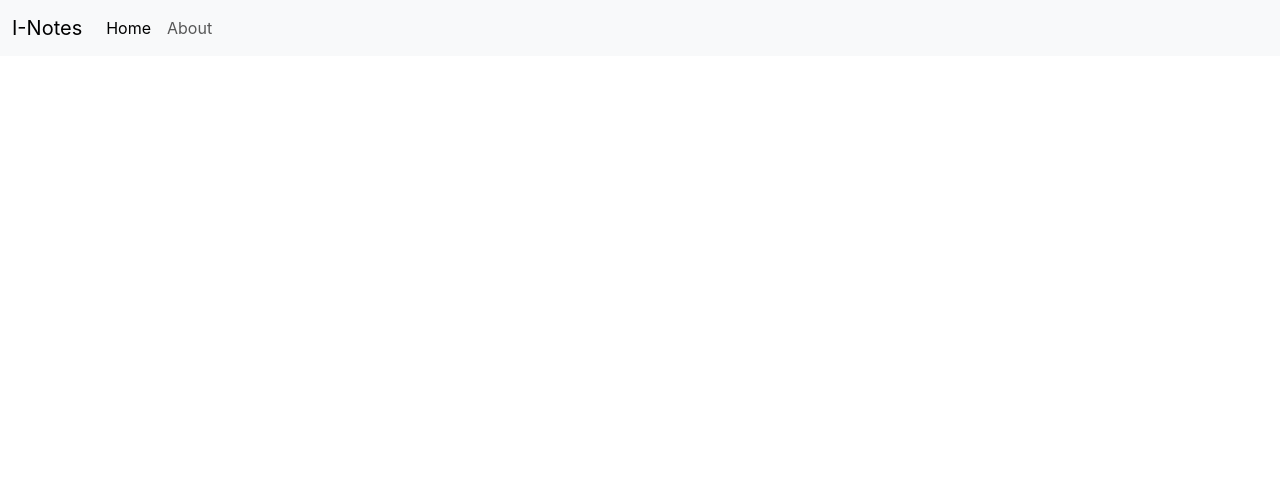
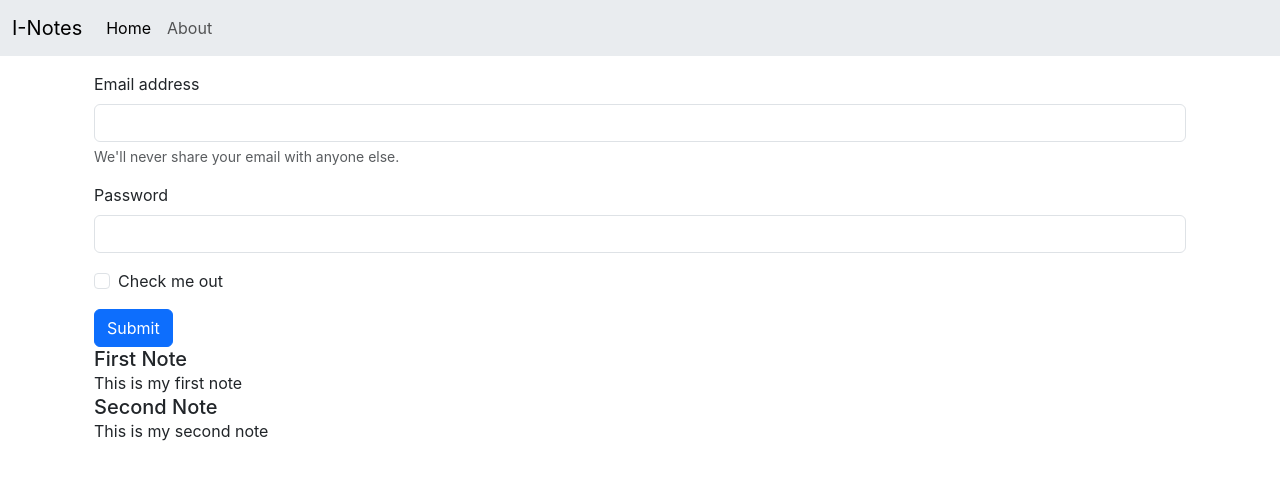
Before and after one commit to Mr-Strange-01/i-notes-react, a React (Create React App) app: page / in a window 1280 px wide. Shown: the top 480 px of the page. Built offline with nearby package versions, Linux system fonts and the light colour scheme.

Commit message:
##26/11 Working on From and fetching Notes

```diff
--- a/src/App.js
+++ b/src/App.js
@@ -10,10 +10,12 @@ function App() {
       <NoteState>
         <BrowserRouter>
           <Navbar />
-          <Routes>
-              <Route path="/" element={<Home />} />
-              <Route path="/about" element={<About />} />
-          </Routes>
+          <div className="container">
+            <Routes>
+                <Route path="/" element={<Home />} />
+                <Route path="/about" element={<About />} />
+            </Routes>
+          </div>
         </BrowserRouter>
       </NoteState>
     </>
--- a/src/Components/About.js
+++ b/src/Components/About.js
@@ -2,14 +2,9 @@ import React, { useContext, useEffect } from 'react'
 import NoteContext from '../Context/context'
 
 export default function About() {
-  const context = useContext(NoteContext);
-  useEffect(() => {
-    context.update();
-  }, []);
-
   return (
     <div>
-      <h1>Hello World My Name is {context.state.name} and My age is {context.state.age}</h1>
+      <h1>About Us page</h1>
     </div>
   )
 }
--- a/src/Components/Home.js
+++ b/src/Components/Home.js
@@ -1,9 +1,42 @@
 import React from 'react'
+import { useState, useContext } from 'react'
+import NoteContext from '../Context/context'
 
 export default function Home() {
+
+  const context = useContext(NoteContext);
+  const {notes, setNotes} = context;
   return (
-    <div>
+    <div className="container my-3">
+        <div className="form">
+          <form>
+            <div className="mb-3">
+              <label for="exampleInputEmail1" className="form-label">Email address</label>
+              <input type="email" className="form-control" id="exampleInputEmail1" aria-describedby="emailHelp" />
+              <div id="emailHelp" className="form-text">We'll never share your email with anyone else.</div>
+            </div>
+            <div className="mb-3">
+              <label for="exampleInputPassword1" className="form-label">Password</label>
+              <input type="password" className="form-control" id="exampleInputPassword1" />
+            </div>
+            <div className="mb-3 form-check">
+              <input type="checkbox" className="form-check-input" id="exampleCheck1" />
+              <label className="form-check-label" for="exampleCheck1">Check me out</label>
+            </div>
+            <button type="submit" className="btn btn-primary">Submit</button>
+          </form>
+        </div>
 
+        <div className="notes">
+          {notes.map((note) => {
+            return (
+              <div className="note">
+                <h5 className="card-title">{note.title}</h5>
+                <p className="card-text">{note.description}</p>
+              </div>
+            )
+          })}
+        </div>
     </div>
   )
 }
--- a/src/Components/Layouts/Navbar.js
+++ b/src/Components/Layouts/Navbar.js
@@ -1,10 +1,13 @@
 import React from 'react'
-import { Link } from 'react-router-dom'
+import { Link, useLocation } from 'react-router-dom'
 
 export default function Navbar() {
+
+  const location = useLocation();
+
   return (
     <>
-        <nav className="navbar navbar-expand-lg bg-body-tertiary">
+        <nav className="navbar navbar-expand-lg bg-body-secondary">
             <div className="container-fluid">
                 <Link className="navbar-brand" to="/">I-Notes</Link>
                 <button className="navbar-toggler" type="button" data-bs-toggle="collapse" data-bs-target="#navbarSupportedContent" aria-controls="navbarSupportedContent" aria-expanded="false" aria-label="Toggle navigation">
@@ -13,10 +16,10 @@ export default function Navbar() {
                 <div className="collapse navbar-collapse" id="navbarSupportedContent">
                 <ul className="navbar-nav me-auto mb-2 mb-lg-0">
                     <li className="nav-item">
-                    <Link className="nav-link active" aria-current="page" to="/home">Home</Link>
+                    <Link className={`nav-link ${location.pathname === "/" ? "active" : ""}`} aria-current="page" to="/">Home</Link>
                     </li>
                     <li className="nav-item">
-                    <Link className="nav-link" to="/about">About</Link>
+                    <Link className={`nav-link ${location.pathname === "/about" ? "active" : ""}`} to="/about">About</Link>
                     </li>
                 </ul>
                 </div>
--- a/src/Context/NoteState.js
+++ b/src/Context/NoteState.js
@@ -2,20 +2,24 @@ import NoteContext from "./context";
 import { useState } from "react";
 
 const NoteState = (props) => {
-    const [state, setState] = useState({
-        name: "Rahul",
-        age: 23
-    });
-    const update = () => {
-        setTimeout(() => {
-            setState({
-                name: "Adam",
-                age: 24
-            });
-        }, 1500);
-    }
+    const data = [
+        {
+            _id: "1",
+            title: "First Note",
+            description: "This is my first note",
+            tag: "general"
+        },
+        {
+            _id: "2",
+            title: "Second Note",
+            description: "This is my second note",
+            tag: "general"
+        }
+    ]
+
+    const [notes, setNotes] = useState(data);
     return (
-        <NoteContext.Provider value={{state, update}}>
+        <NoteContext.Provider value={{notes, setNotes}}>
             {props.children}
         </NoteContext.Provider>
     )
--- a/src/Context/context.js
+++ b/src/Context/context.js
@@ -1,4 +1,4 @@
-import { createContext, useContext } from "react";
+import { createContext } from "react";
 
 const NoteContext = createContext();
 
```
